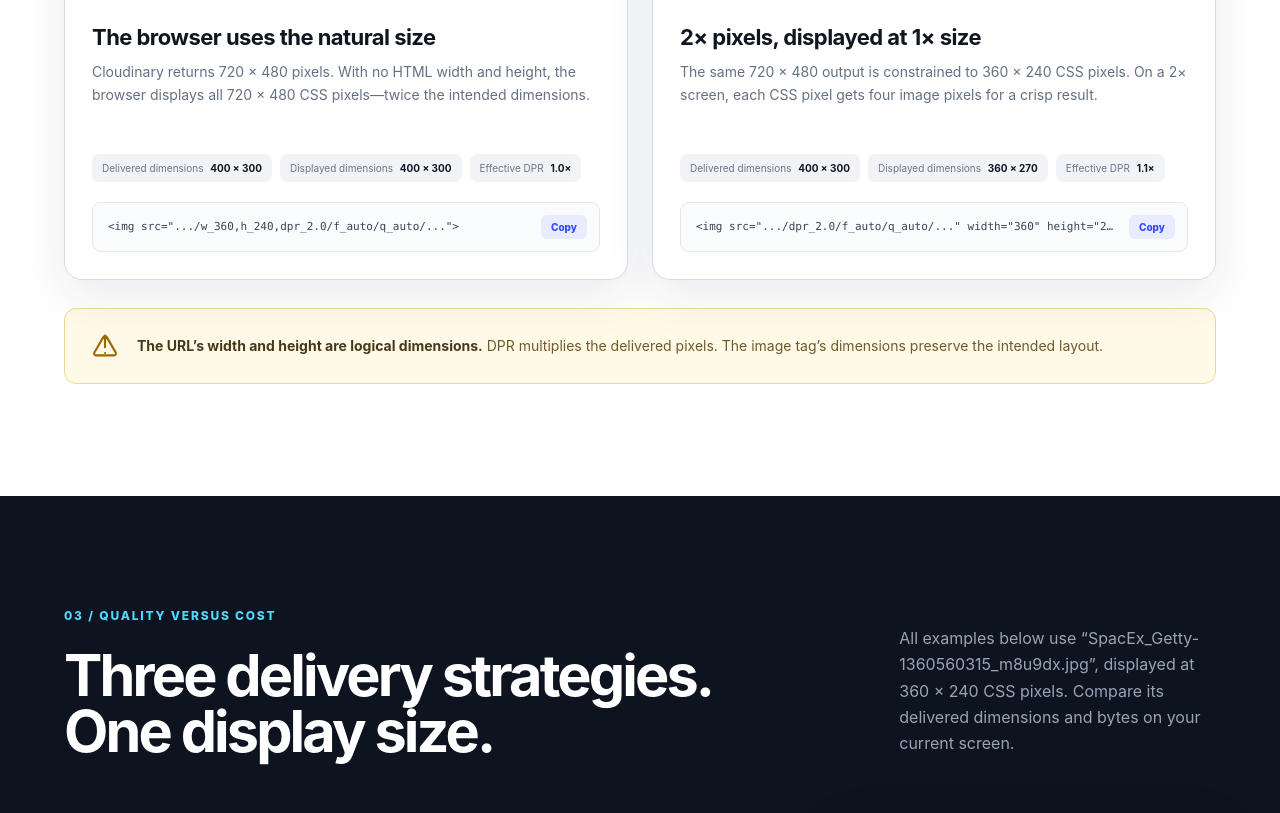
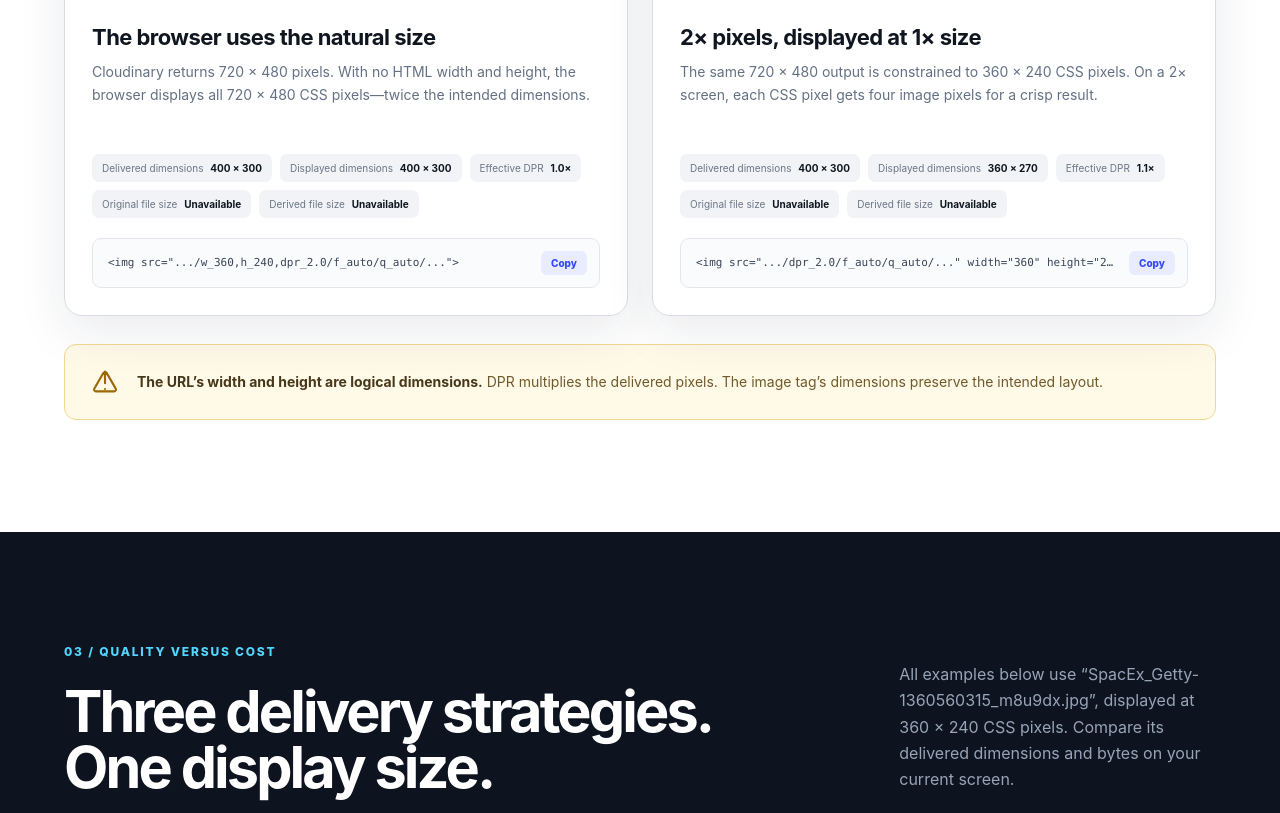
Before and after one commit to mattenbar/cloudinary-dpr-demo, a plain HTML site: page index.html in a window 1280 px wide. Shown: the part 3156-3969 px from the top of the page. Drawn offline with Linux system fonts and the light colour scheme.

Commit message:
Show file sizes in DPR comparison

```diff
--- a/index.html
+++ b/index.html
@@ -1143,6 +1143,8 @@ footer a { text-decoration-color: #3d4755; text-underline-offset: 4px; }
               <span>Delivered dimensions <b data-for="wrong" data-value="natural">—</b></span>
               <span>Displayed dimensions <b data-for="wrong" data-value="rendered">—</b></span>
               <span>Effective DPR <b data-for="wrong" data-value="effective">—</b></span>
+              <span>Original file size <b data-for="original" data-value="bytes">—</b></span>
+              <span>Derived file size <b data-for="wrong" data-value="bytes">—</b></span>
             </div>
             <div class="code-row">
               <code>&lt;img src=".../w_360,h_240,dpr_2.0/f_auto/q_auto/..."&gt;</code>
@@ -1172,6 +1174,8 @@ footer a { text-decoration-color: #3d4755; text-underline-offset: 4px; }
               <span>Delivered dimensions <b data-for="correct" data-value="natural">—</b></span>
               <span>Displayed dimensions <b data-for="correct" data-value="rendered">—</b></span>
               <span>Effective DPR <b data-for="correct" data-value="effective">—</b></span>
+              <span>Original file size <b data-for="original" data-value="bytes">—</b></span>
+              <span>Derived file size <b data-for="correct" data-value="bytes">—</b></span>
             </div>
             <div class="code-row">
               <code>&lt;img src=".../dpr_2.0/f_auto/q_auto/..." width="360" height="240"&gt;</code>
```
